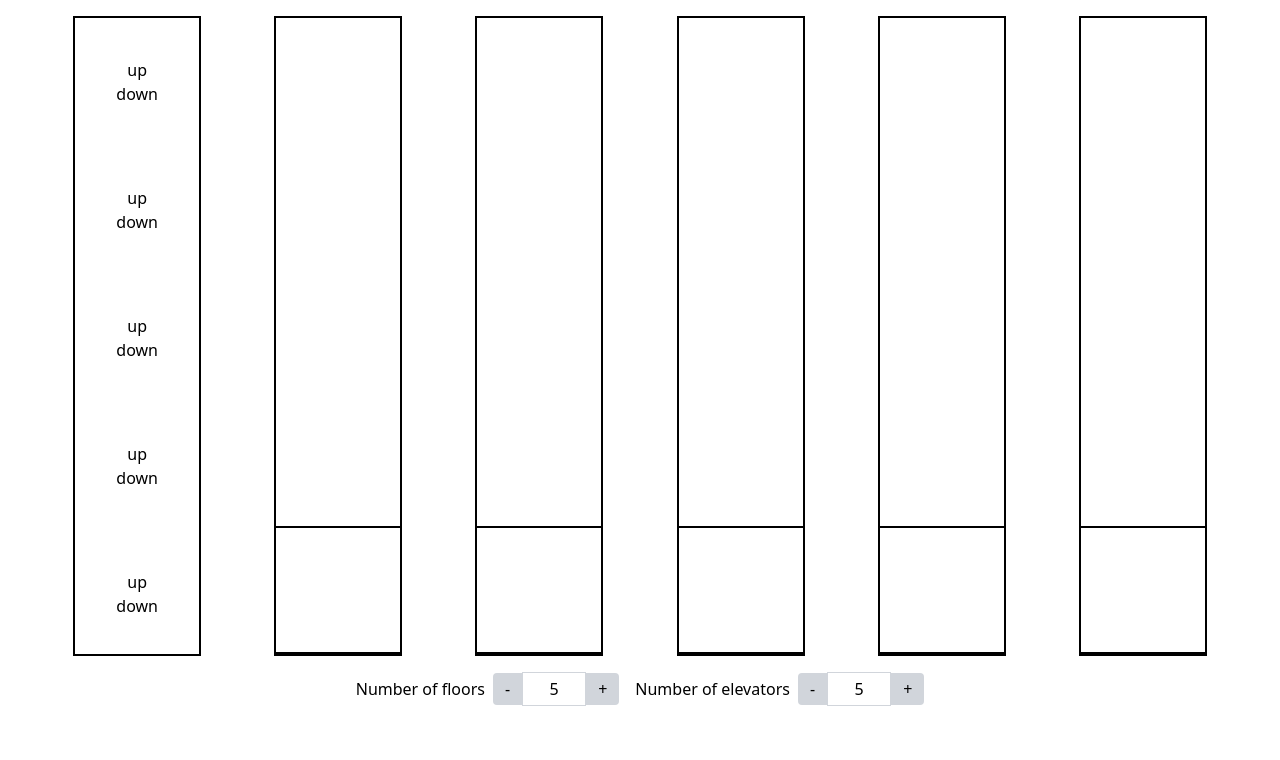
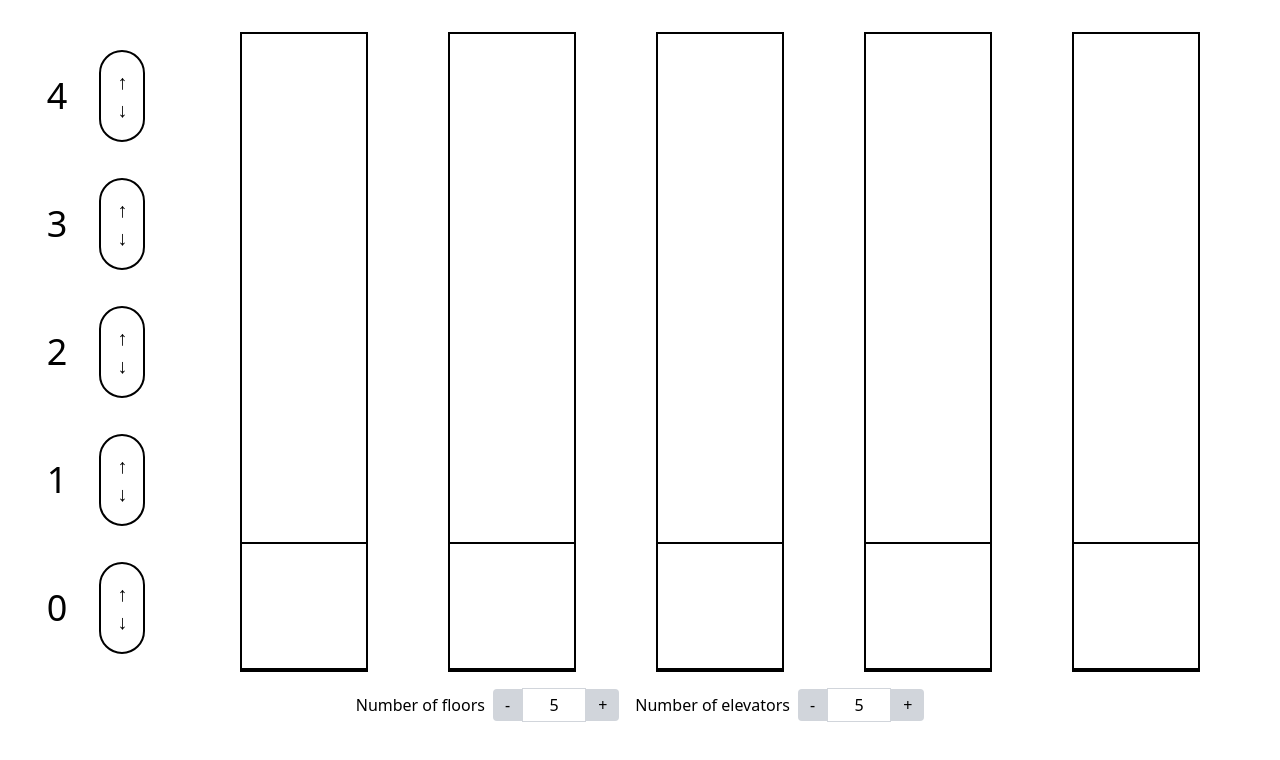
Before and after one commit to mrcxmrj/elevator-simulation, a React (Vite) app: page / in a window 1280 px wide. Shown: the top 760 px of the page. Built offline with nearby package versions, Linux system fonts and the light colour scheme.

Commit message:
style control panel

```diff
--- a/src/components/Building.tsx
+++ b/src/components/Building.tsx
@@ -16,12 +16,15 @@ export default function Building(props: BuildingProps) {
         `${floorNumber * 8}rem`;
 
     return (
-        <div className="mt-4 flex justify-evenly">
+        <div className="flex mt-8">
+            <div className="ml-8">
                 <ControlColumn
                     floorNumber={floorNumber}
                     height={calculateColumnHeight(floorNumber)}
                     onElevatorOrder={dispatchElevator}
                 />
+            </div>
+            <div className="w-full flex justify-evenly">
                 {Object.entries(elevatorStates).map(
                     ([id, { floor, hasFloorPicker }]) => (
                         <ElevatorColumn
@@ -36,5 +39,6 @@ export default function Building(props: BuildingProps) {
                     ),
                 )}
             </div>
+        </div>
     );
 }
--- a/src/components/ControlColumn.tsx
+++ b/src/components/ControlColumn.tsx
@@ -13,10 +13,7 @@ export default function ControlColumn(props: ControlColumnProps) {
     );
 
     return (
-        <div
-            className="relative w-32 border-2 border-black"
-            style={{ height: props.height }}
-        >
+        <div className="relative w-32" style={{ height: props.height }}>
             {floors.map((floor) => (
                 <ControlPanel
                     key={floor}
@@ -33,23 +30,31 @@ type ControlPanelProps = {
     onElevatorOrder: (floor: number, direction: Direction) => void;
 };
 
+const UP_ARROW = "\u2191";
+const DOWN_ARROW = "\u2193";
+
 function ControlPanel(props: ControlPanelProps) {
     return (
-        <div className="h-32 flex flex-col justify-center">
+        <div className="h-32 flex justify-center items-center">
+            <h1 className="mr-8 text-4xl">{props.floor}</h1>
+            <div className="w-fit h-fit p-4 rounded-full flex flex-col justify-center border-2 border-black text-xl">
                 <button
-                onClick={() => props.onElevatorOrder(props.floor, Direction.Up)}
-                className="hover:text-red-500"
+                    onClick={() =>
+                        props.onElevatorOrder(props.floor, Direction.Up)
+                    }
+                    className="h-full hover:text-red-500"
                 >
-                up
+                    {UP_ARROW}
                 </button>
                 <button
                     onClick={() =>
                         props.onElevatorOrder(props.floor, Direction.Down)
                     }
-                className="hover:text-red-500"
+                    className="h-full hover:text-red-500"
                 >
-                down
+                    {DOWN_ARROW}
                 </button>
+            </div>
         </div>
     );
 }
```
Lines whose indentation alone changed are shown as unchanged.
